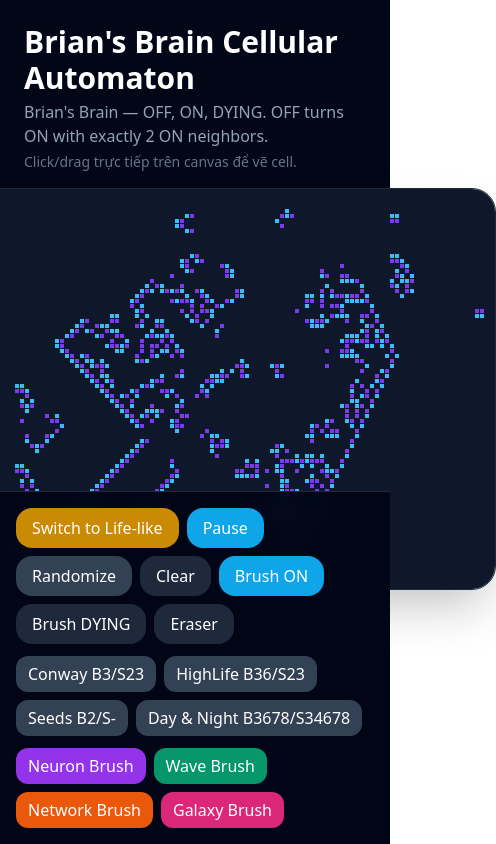
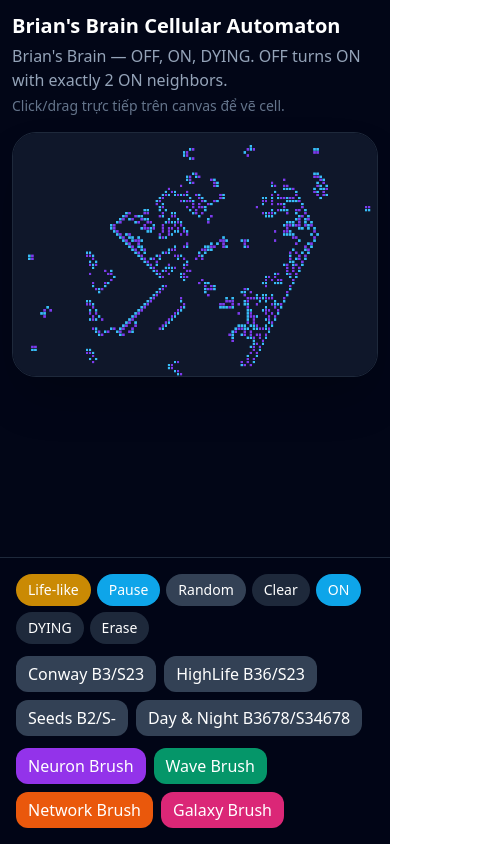
Before and after one commit to tdkhai1998/conway, a React (Vite) app: page / in a window 390 px wide. Shown: the whole page, 496 px wide, since content can reach past the window. Built offline with nearby package versions, Linux system fonts and the light colour scheme.

Commit message:
feat: responsive canvas and touch support for mobile

```diff
--- a/src/CellularAutomataDemo.jsx
+++ b/src/CellularAutomataDemo.jsx
@@ -189,14 +189,23 @@ export default function CellularAutomataDemo() {
     draw(gridRef.current);
   }
 
+  function getEventPos(event) {
+    if (event.touches) {
+      const touch = event.touches[0] || event.changedTouches[0];
+      return { clientX: touch.clientX, clientY: touch.clientY };
+    }
+    return { clientX: event.clientX, clientY: event.clientY };
+  }
+
   function paintCell(event) {
     const canvas = canvasRef.current;
     if (!canvas) return;
     const rect = canvas.getBoundingClientRect();
     const scaleX = canvas.width / rect.width;
     const scaleY = canvas.height / rect.height;
-    const col = Math.floor(((event.clientX - rect.left) * scaleX) / CELL);
-    const row = Math.floor(((event.clientY - rect.top) * scaleY) / CELL);
+    const { clientX, clientY } = getEventPos(event);
+    const col = Math.floor(((clientX - rect.left) * scaleX) / CELL);
+    const row = Math.floor(((clientY - rect.top) * scaleY) / CELL);
     if (row < 0 || row >= ROWS || col < 0 || col >= COLS) return;
 
     if (selectedPattern) {
@@ -248,13 +257,13 @@ export default function CellularAutomataDemo() {
 
   return (
     <div className="min-h-screen bg-slate-950 text-white pb-56">
-      <main className="p-6 flex flex-col items-center gap-4">
+      <main className="p-3 md:p-6 flex flex-col items-center gap-4">
         <div className="max-w-4xl w-full">
-          <h1 className="text-3xl font-bold">{mode === "conway" ? "Life-like Cellular Automata" : "Brian's Brain Cellular Automaton"}</h1>
+          <h1 className="text-xl md:text-3xl font-bold">{mode === "conway" ? "Life-like Cellular Automata" : "Brian's Brain Cellular Automaton"}</h1>
           <p className="text-slate-400 mt-1">{description}</p>
           <p className="text-slate-500 text-sm mt-1">{selectedPattern ? `Pattern brush: ${selectedPattern.label}. Click canvas để đặt pattern.` : "Click/drag trực tiếp trên canvas để vẽ cell."}</p>
         </div>
-        <div className="rounded-3xl overflow-hidden border border-slate-800 shadow-2xl">
+        <div className="rounded-3xl overflow-hidden border border-slate-800 shadow-2xl w-full">
           <canvas
             ref={canvasRef}
             width={COLS * CELL}
@@ -263,22 +272,26 @@ export default function CellularAutomataDemo() {
             onMouseMove={(event) => { if (isDrawing && !selectedPattern) paintCell(event); }}
             onMouseUp={() => setIsDrawing(false)}
             onMouseLeave={() => setIsDrawing(false)}
-            className="cursor-crosshair"
+            onTouchStart={(event) => { event.preventDefault(); setIsDrawing(true); paintCell(event); }}
+            onTouchMove={(event) => { event.preventDefault(); if (!selectedPattern) paintCell(event); }}
+            onTouchEnd={() => setIsDrawing(false)}
+            style={{ width: "100%", height: "auto", touchAction: "none" }}
+            className="cursor-crosshair block"
           />
         </div>
       </main>
 
       <footer className="fixed bottom-0 left-0 right-0 border-t border-slate-800 bg-slate-950/95 backdrop-blur p-4 max-h-[45vh] overflow-y-auto">
         <div className="max-w-5xl mx-auto space-y-3">
-          <div className="flex gap-2 flex-wrap">
-            <button onClick={() => setMode(mode === "conway" ? "brian" : "conway")} className="px-4 py-2 rounded-2xl bg-yellow-600 hover:bg-yellow-500 transition">{mode === "conway" ? "Switch to Brian's Brain" : "Switch to Life-like"}</button>
-            <button onClick={() => setRunning(!running)} className="px-4 py-2 rounded-2xl bg-sky-500 hover:bg-sky-400 transition">{running ? "Pause" : "Resume"}</button>
-            <button onClick={randomizeGrid} className="px-4 py-2 rounded-2xl bg-slate-700 hover:bg-slate-600 transition">Randomize</button>
-            <button onClick={clearGrid} className="px-4 py-2 rounded-2xl bg-slate-800 hover:bg-slate-700 transition">Clear</button>
-            <button onClick={() => { setSelectedPattern(null); setBrushState(ON); }} className={`px-4 py-2 rounded-2xl transition ${!selectedPattern && brushState === ON ? "bg-sky-500" : "bg-slate-800 hover:bg-slate-700"}`}>Brush ON</button>
-            <button onClick={() => { setSelectedPattern(null); setBrushState(DYING); }} className={`px-4 py-2 rounded-2xl transition ${!selectedPattern && brushState === DYING ? "bg-purple-600" : "bg-slate-800 hover:bg-slate-700"}`}>Brush DYING</button>
-            <button onClick={() => { setSelectedPattern(null); setBrushState(OFF); }} className={`px-4 py-2 rounded-2xl transition ${!selectedPattern && brushState === OFF ? "bg-red-600" : "bg-slate-800 hover:bg-slate-700"}`}>Eraser</button>
-            {selectedPattern && <button onClick={clearPatternBrush} className="px-4 py-2 rounded-2xl bg-rose-700 hover:bg-rose-600 transition">Pattern Brush: {selectedPattern.label} ✕</button>}
+          <div className="flex gap-1.5 flex-wrap">
+            <button onClick={() => setMode(mode === "conway" ? "brian" : "conway")} className="px-3 py-1.5 text-sm rounded-2xl bg-yellow-600 hover:bg-yellow-500 transition">{mode === "conway" ? "Brian's Brain" : "Life-like"}</button>
+            <button onClick={() => setRunning(!running)} className="px-3 py-1.5 text-sm rounded-2xl bg-sky-500 hover:bg-sky-400 transition">{running ? "Pause" : "Resume"}</button>
+            <button onClick={randomizeGrid} className="px-3 py-1.5 text-sm rounded-2xl bg-slate-700 hover:bg-slate-600 transition">Random</button>
+            <button onClick={clearGrid} className="px-3 py-1.5 text-sm rounded-2xl bg-slate-800 hover:bg-slate-700 transition">Clear</button>
+            <button onClick={() => { setSelectedPattern(null); setBrushState(ON); }} className={`px-3 py-1.5 text-sm rounded-2xl transition ${!selectedPattern && brushState === ON ? "bg-sky-500" : "bg-slate-800 hover:bg-slate-700"}`}>ON</button>
+            <button onClick={() => { setSelectedPattern(null); setBrushState(DYING); }} className={`px-3 py-1.5 text-sm rounded-2xl transition ${!selectedPattern && brushState === DYING ? "bg-purple-600" : "bg-slate-800 hover:bg-slate-700"}`}>DYING</button>
+            <button onClick={() => { setSelectedPattern(null); setBrushState(OFF); }} className={`px-3 py-1.5 text-sm rounded-2xl transition ${!selectedPattern && brushState === OFF ? "bg-red-600" : "bg-slate-800 hover:bg-slate-700"}`}>Erase</button>
+            {selectedPattern && <button onClick={clearPatternBrush} className="px-3 py-1.5 text-sm rounded-2xl bg-rose-700 hover:bg-rose-600 transition">{selectedPattern.label} ✕</button>}
           </div>
 
           <div className="flex gap-2 flex-wrap">
```
